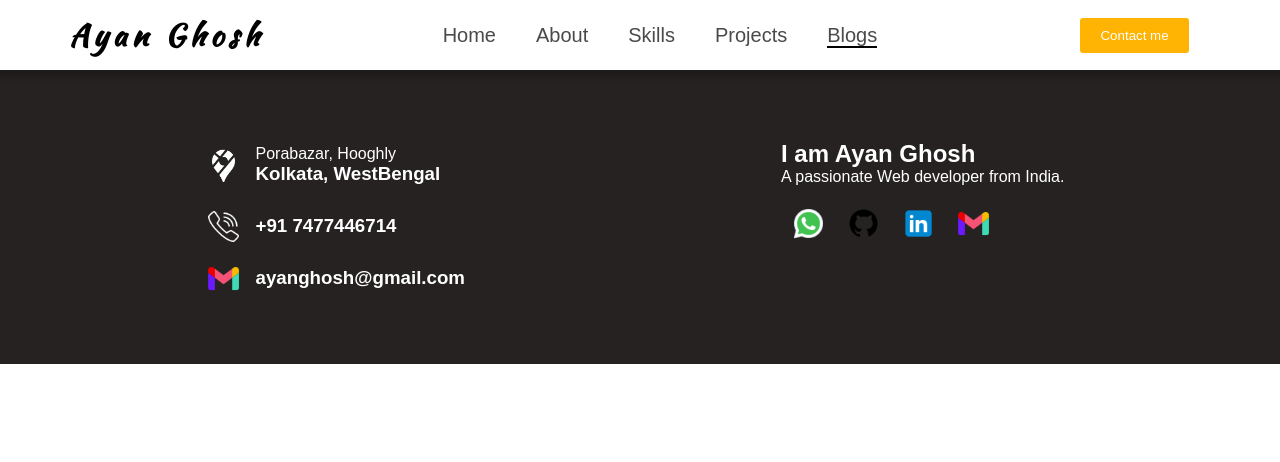
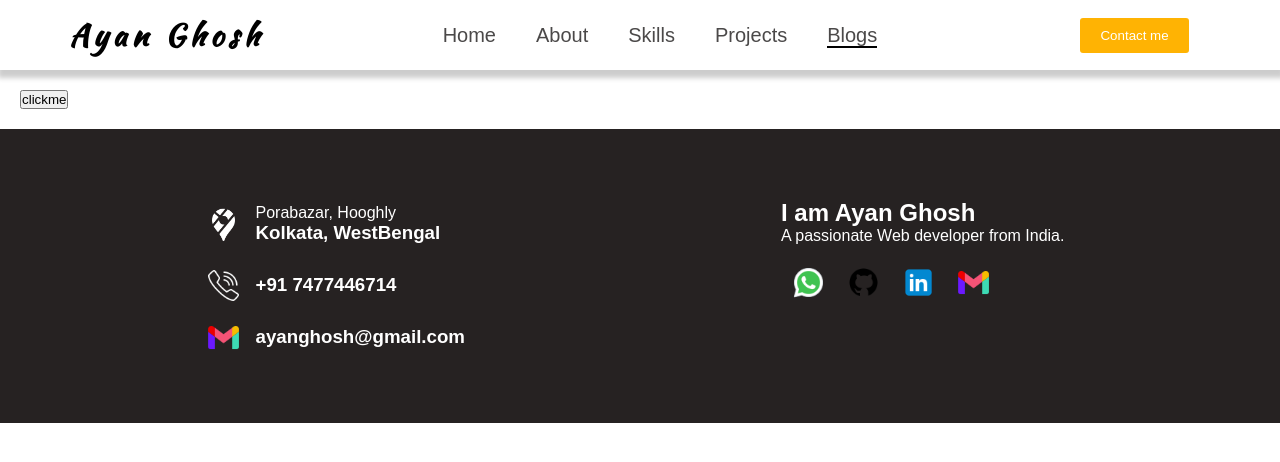
Before and after one commit to ayanonline/reactprotfolio, a React (Vite) app: page /blogs/test in a window 1280 px wide. Shown: the top 462 px of the page. Built offline with nearby package versions, Linux system fonts and the light colour scheme; a web font is replaced by a local one.

Commit message:
infinite api call problem fixed

```diff
--- a/src/App.jsx
+++ b/src/App.jsx
@@ -8,6 +8,7 @@ import Skills from "./components/skills/Skills";
 import Projects from "./components/myprojects/Projects";
 import Blogs from "./components/myblogs/Blogs";
 import BlogAdmin from "./components/admin/BlogAdmin";
+import Test from "./components/Test";
 function App() {
   return (
     <Router>
@@ -19,6 +20,7 @@ function App() {
         <Route path="/projects" element={<Projects />} />
         <Route path="/blogs" element={<Blogs />} />
         <Route path="/blogs/rdjislove" element={<BlogAdmin />} />
+        <Route path="/blogs/test" element={<Test />} />
       </Routes>
       <Footer />
     </Router>
--- /dev/null
+++ b/src/components/Test.jsx
@@ -0,0 +1,56 @@
+import React from "react";
+import { ToastContainer, toast } from "react-toastify";
+import "react-toastify/dist/ReactToastify.css";
+import axios from "axios";
+
+function Test() {
+  const toastOptions = {
+    position: "top-right",
+    autoClose: 3000,
+    hideProgressBar: false,
+    closeOnClick: true,
+    pauseOnHover: true,
+    draggable: true,
+    progressStyle: { backgroundColor: "#fff" },
+    toastStyle: { zIndex: 9999 },
+  };
+  const options = {
+    method: "GET",
+    // url: "http://localhost:3000/api/v1/blogs/",
+    url: "https://blog-xh2n.onrender.com/api/v1/blogs", // render server
+    // url: "https://mushy-calf-nightgown.cyclic.app/api/v1/blogs/", // cyclic server
+  };
+  const getData = async () => {
+    // const { data } = await axios.request(options);
+    // console.log(data);
+    // toast.promise(getData, {
+    //   pending: "Promise is pending",
+    //   success: "Promise resolved 👌",
+    //   error: "Promise rejected 🤯",
+    // });
+    const response = await toast.promise(
+      fetch("https://blog-xh2n.onrender.com/api/v1/blogs"),
+      {
+        pending: "Promise is pending",
+        success: {
+          render({ data }) {
+            console.log();
+            return "Promise resolved 👌";
+          },
+        },
+        error: "Promise rejected 🤯",
+      }
+    );
+  };
+
+  return (
+    <div>
+      <ToastContainer {...toastOptions} />
+      <div className="container">
+        <button onClick={getData}>clickme</button>
+      </div>
+    </div>
+  );
+}
+
+export default Test;
--- a/src/components/admin/BlogAdmin.jsx
+++ b/src/components/admin/BlogAdmin.jsx
@@ -20,7 +20,7 @@ function BlogAdmin() {
   useEffect(() => {
     document.title = "Blog-Admin";
     getData();
-  }, [deleteHnadler]);
+  }, []);
 
   const toastOptions = {
     position: "top-right",
@@ -53,6 +53,7 @@ function BlogAdmin() {
     setFile(event.target.files[0]);
   };
 
+  // for creating a new blog
   const handleSubmit = (event) => {
     event.preventDefault();
 
@@ -67,6 +68,7 @@ function BlogAdmin() {
       body: formData,
     })
       .then((response) => {
+        getData();
         toast("Blog is created successfully✨🎈");
         setAuthor("");
         setTitle("");
@@ -81,10 +83,13 @@ function BlogAdmin() {
         setFile(null);
       });
   };
+
+  // for delete blog
   async function deleteHnadler(id) {
     await axios
       .delete(`https://blog-xh2n.onrender.com/api/v1/blogs/blog/${id}`)
       .then((response) => {
+        getData();
         toast("Blog is deleted");
       })
       .catch((error) => {
```
Also changed, not shown: 1 other file (tests, documents, lock files or other folders).
